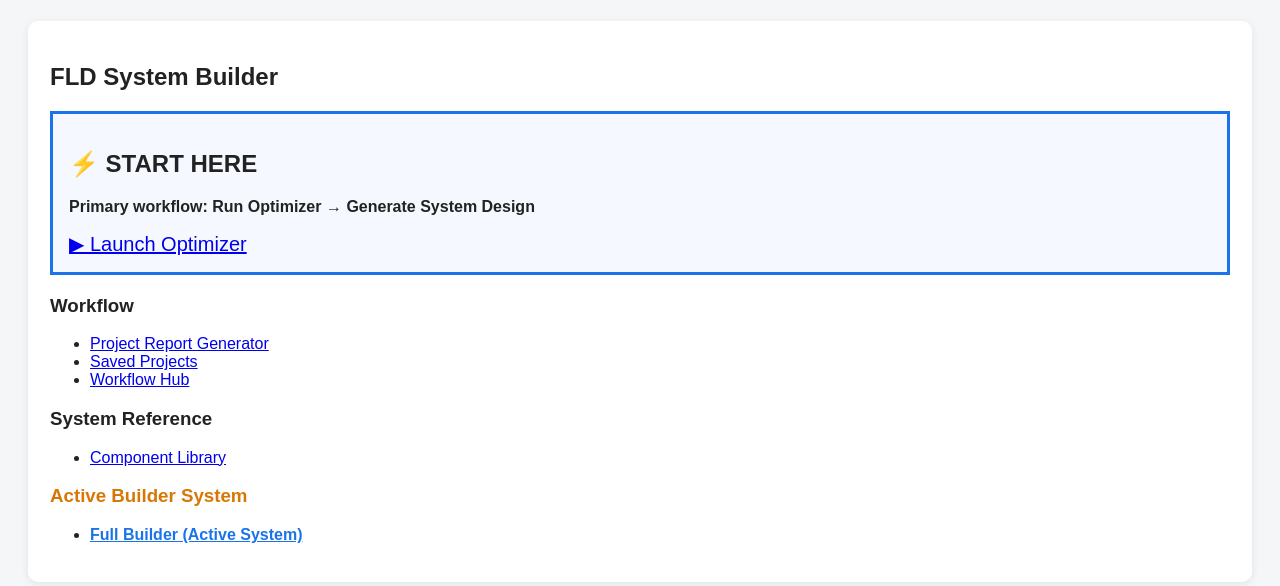
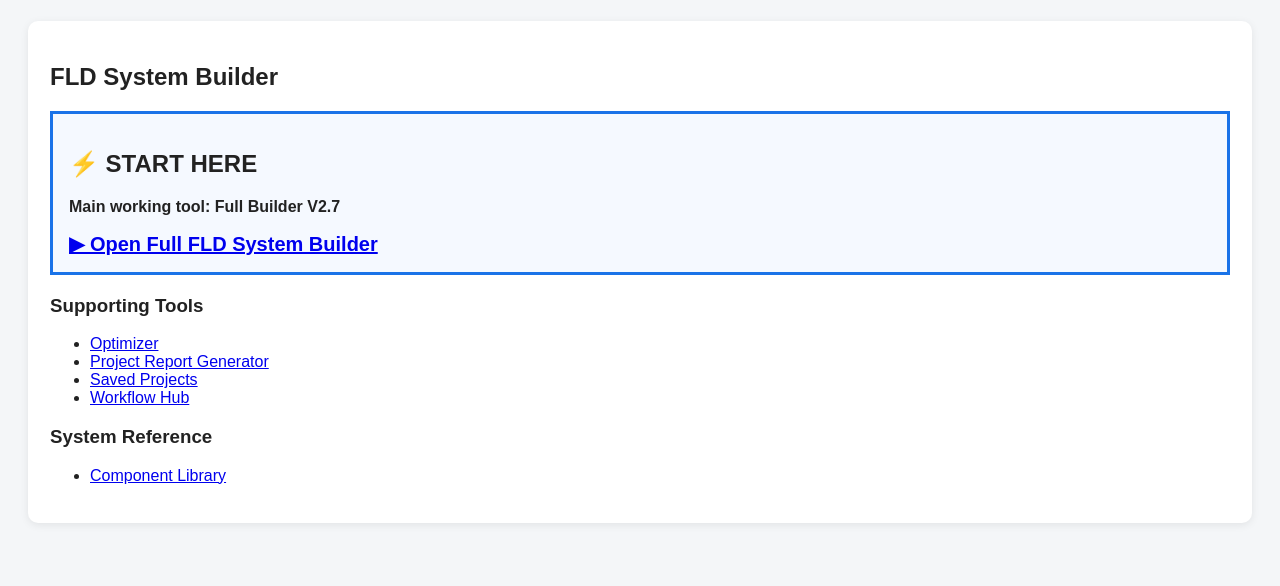
Before and after one commit to FirstLineDefense/fld-system-builder, a Flask app: template templates/dashboard.html in a window 1280 px wide. Shown: the part 165-751 px from the top of the page. Run offline with Flask 3, Linux system fonts and the light colour scheme; the template is opened without the code that fills it, so the values that code supplies are empty.

Commit message:
make full builder primary dashboard entry

```diff
--- a/templates/dashboard.html
+++ b/templates/dashboard.html
@@ -6,18 +6,17 @@
 
     <h2>FLD System Builder</h2>
 
-    <!-- PRIMARY ENTRY POINT -->
     <div style="padding:16px; border:3px solid #1a73e8; margin:20px 0; background:#f5f9ff;">
         <h2>⚡ START HERE</h2>
-        <p><strong>Primary workflow: Run Optimizer → Generate System Design</strong></p>
-        <a href="/optimizer" style="font-size:20px;">
-            ▶ Launch Optimizer
+        <p><strong>Main working tool: Full Builder V2.7</strong></p>
+        <a href="/builder-v27" style="font-size:20px; font-weight:bold;">
+            ▶ Open Full FLD System Builder
         </a>
     </div>
 
-    <!-- SECONDARY TOOLS -->
-    <h3>Workflow</h3>
+    <h3>Supporting Tools</h3>
     <ul>
+        <li><a href="/optimizer">Optimizer</a></li>
         <li><a href="/project-report">Project Report Generator</a></li>
         <li><a href="/projects">Saved Projects</a></li>
         <li><a href="/workflow">Workflow Hub</a></li>
@@ -28,14 +27,6 @@
         <li><a href="/components">Component Library</a></li>
     </ul>
 
-    <!-- ACTIVE TOOL (NOT LEGACY) -->
-    <h3 style="color:#d97706;">Active Builder System</h3>
-    <ul>
-        <li><a href="/builder-v27" style="font-weight:bold; color:#1a73e8;">
-            Full Builder (Active System)
-        </a></li>
-    </ul>
-
 </div>
 
 {% endblock %}
```
